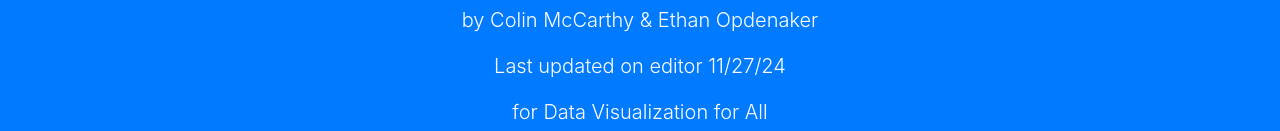
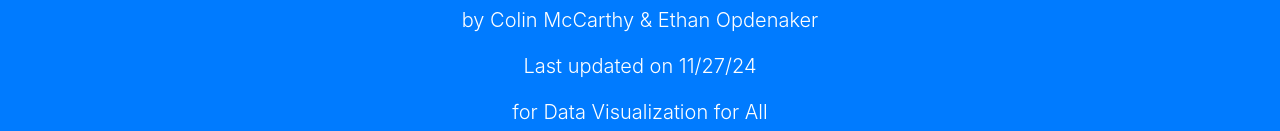
Before and after one commit to cmccarthy7/Data-Story, a plain HTML site: page index.html in a window 1280 px wide. Shown: the part 303-434 px from the top of the page. Drawn offline with nearby package versions, Linux system fonts and the light colour scheme.

Commit message:
Update index.html

```diff
--- a/index.html
+++ b/index.html
@@ -55,7 +55,7 @@
     <div class="container text-center">
       <h1>Targeting Affordable Housing: Analyzing Eviction and Income Data to Guide the USA Program’s Impact in Greater Hartford</h1>
       <p class="lead">by Colin McCarthy & Ethan Opdenaker</p>
-      <p class="lead">Last updated on editor 11/27/24</p>
+      <p class="lead">Last updated on 11/27/24</p>
       <p class="lead">for Data Visualization for All</br>with Prof. Jack Dougherty</br>Trinity College, Hartford CT, USA</p>
     </div>
   </header>
```
